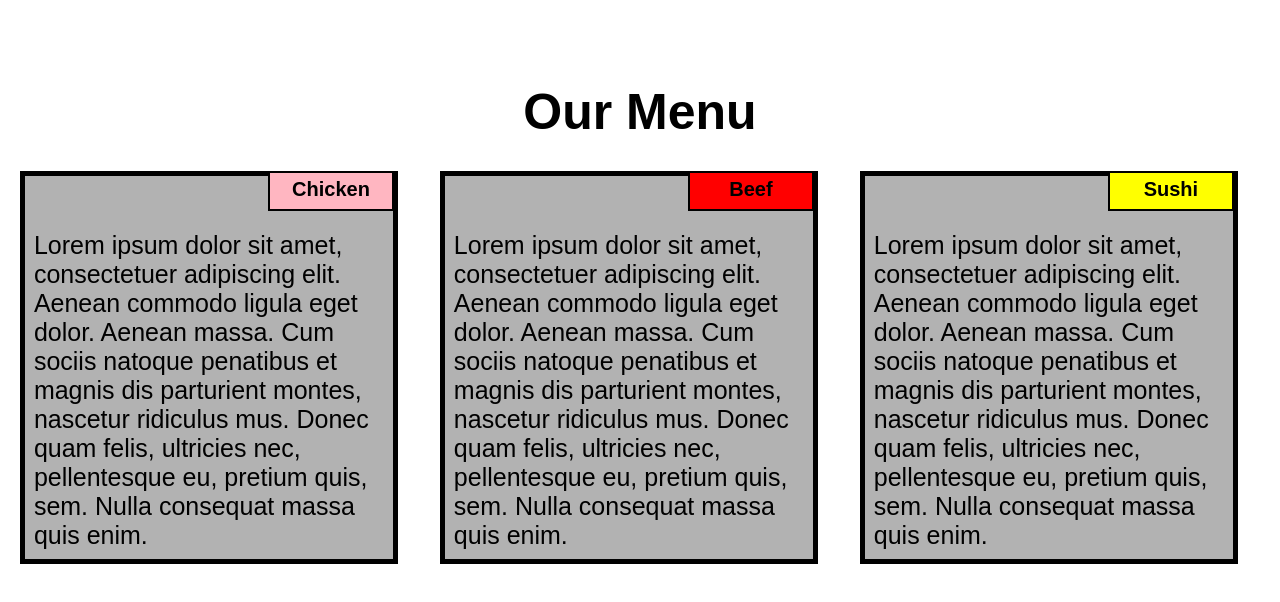
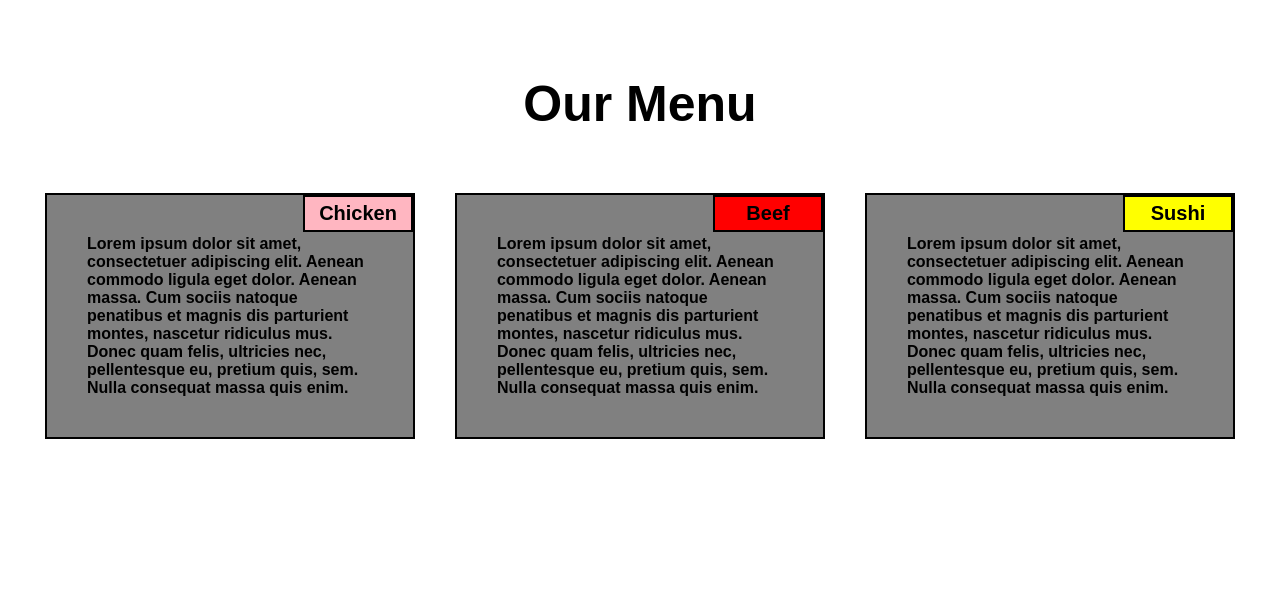
Before and after one commit to Manos0/Module2_Project_Solution, a plain HTML site: page index.html in a window 1280 px wide. Drawn offline with Linux system fonts and the light colour scheme.

Commit message:
Fixxing some things!

```diff
--- a/css/style.css
+++ b/css/style.css
@@ -1,64 +1,49 @@
 * {
     box-sizing: border-box;
-    margin: 0;
-    padding: 0;
+    margin:0;
+    padding:0;
+}
+
+.row{
+    width: 100%;
 }
 
 body{
     font-family: Arial, Helvetica, sans-serif;
 }
 
-.row{
-    margin-top: 5%;
-    margin-bottom: 5%;
-}
-
 h1 {
-    margin-bottom: 20px;
     text-align: center;
     color: black;
     font-size: 50px;
+    margin-bottom: 40px;
 }
 
 .container {
-	border: none;
-	margin-left: auto;
-	margin-right: auto;
-	margin-top: 10px;
-	margin-bottom: 10px;
-	padding: 10px;
+	position: relative;
+    top:50px;
+    margin: 25px;
 }
 
 .item{
-    width: 100%;
-    overflow: none;
+    border:	2px solid black;
+	position: relative;
+    top: 0;
+    margin: 20px;
+    padding: 40px;
+    background-color: gray;
+    font-weight: bold;
 }
 
-
 .title{
+    position: absolute;
     text-align: center;
+    top:0;
+    right: 0px;
+    padding: 5px;
+    width: 30%;
     border: 2px solid black;
-	width: 30%;
-    height: 40px;
-    padding: 5px;
-    float: right;
-    margin-right: 36px;
-    margin-top: 0px;
-    font-weight: bold;
     font-size: 125%;
-    position: relative;
-}
-
-p{
-    border: 5px solid black;
-    width: 90%;
-    height: auto;
-    margin: 2.5%;
-    color: black;
-    font-size: 25px;
-    padding: 2%;
-    padding-top: 55px;
-    background-color: rgba(0,0,0,0.3);
 }
 
 #title1{
@@ -78,6 +63,7 @@ p{
     .col-lg-1, .col-lg-2, .col-lg-3, .col-lg-4, .col-lg-5, .col-lg-6, .col-lg-7, .col-lg-8, .col-lg-9, .col-lg-10, .col-lg-11, .col-lg-12 {
       float: left;
     }
+
     .col-lg-1 {
       width: 8.33%;
     }
--- a/index.html
+++ b/index.html
@@ -1,6 +1,7 @@
 <!DOCTYPE html>
 <html>
 <head>
+    <meta charset="utf-8">
     <title>Module 2 Project Solution</title>
     <meta name="viewport" content="width=device-width, initial-scale=1">
     <link rel="stylesheet" type="text/css" href="./css/style.css">
@@ -29,6 +30,5 @@
             </div>
         </div>
     </div>
-
 </body>
 </html>
```
Lines whose indentation alone changed are shown as unchanged.
